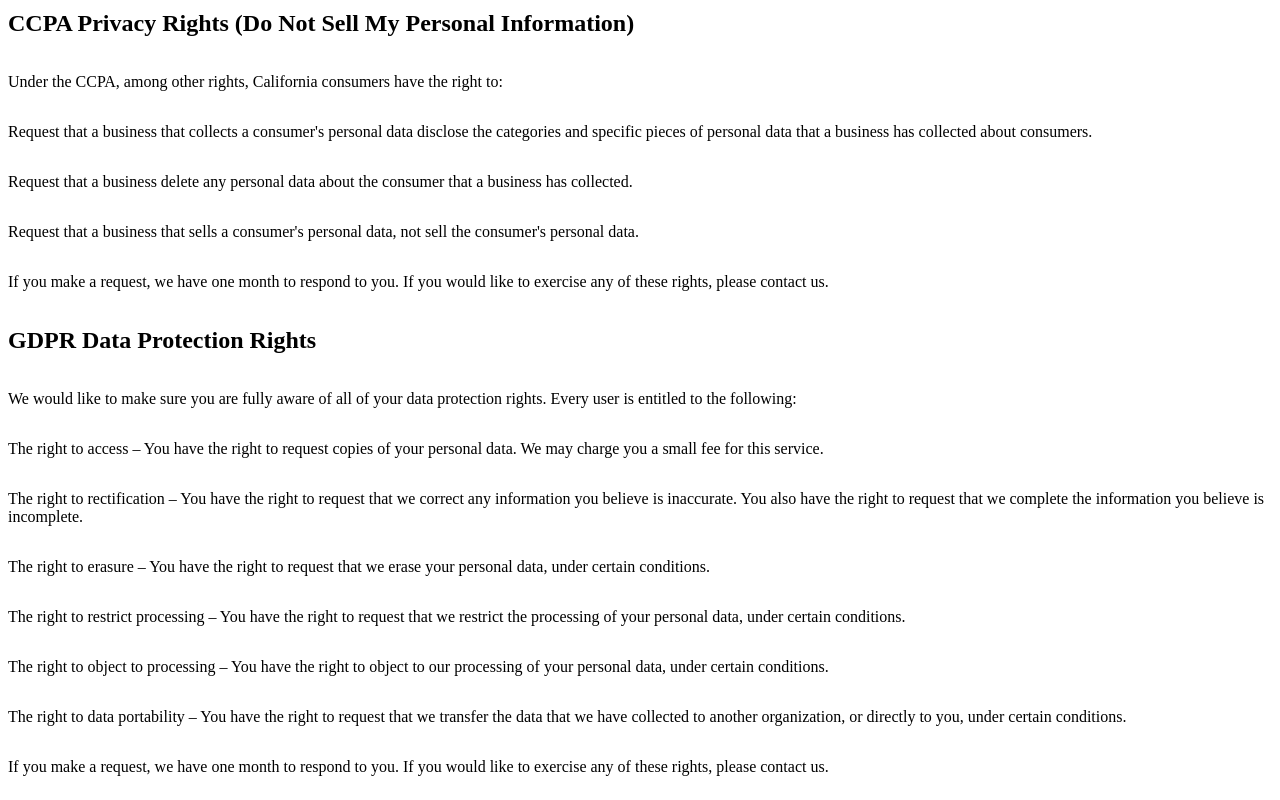
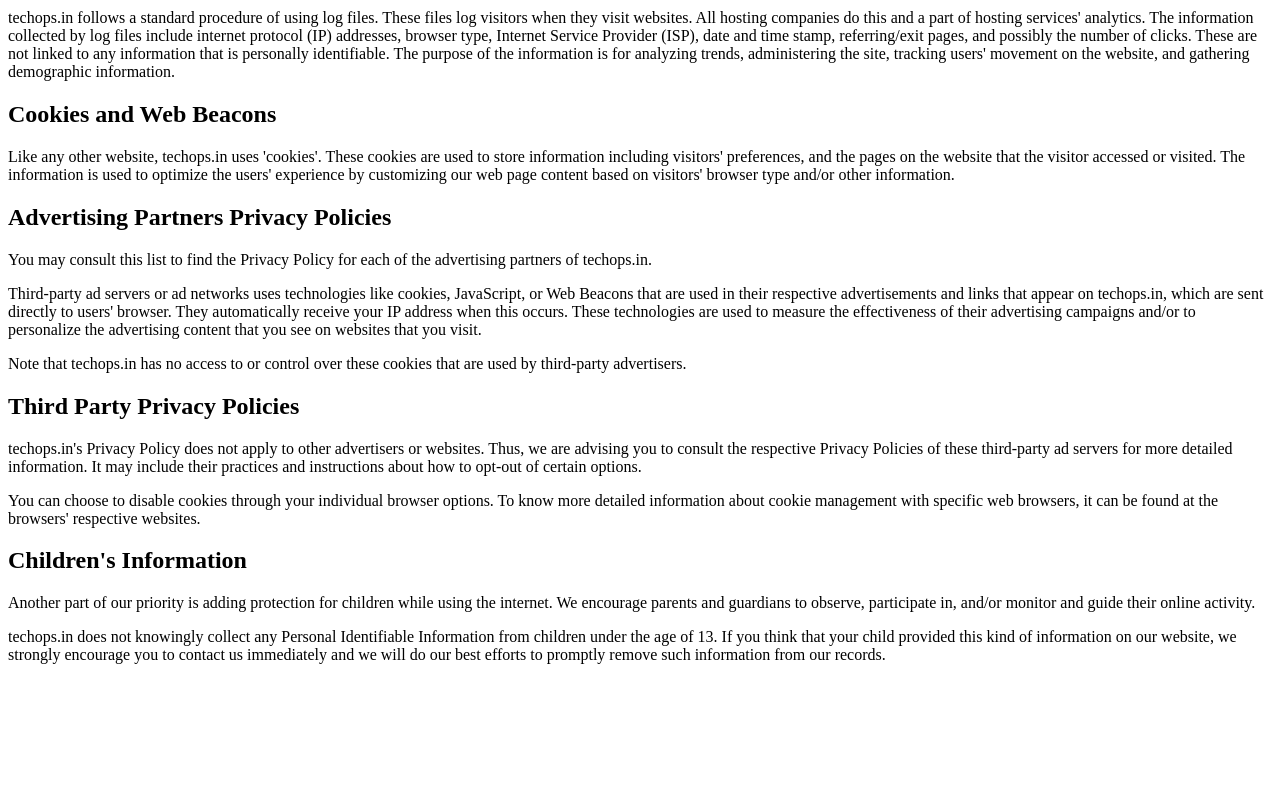
Before and after one commit to technologyops/techops.in, a plain HTML site: page privacy/index.html in a window 1280 px wide. Shown: the part 760-1560 px from the top of the page. After the commit the page ends 1440 px from the top, so only its background shows below. Drawn offline with Linux system fonts and the light colour scheme.

Commit message:
Update index.html

```diff
--- a/privacy/index.html
+++ b/privacy/index.html
@@ -3,40 +3,22 @@
 <head>
   <meta charset="utf-8">
   <meta name="viewport" content="width=device-width, initial-scale=1">
-<style>
-body {
-  display: flex;
-  flex-direction: column;
-  justify-content: center;
-  height: 100vh;
-}
-</style>
 </head>
 
 <body>
 
 <h1>Privacy Policy for techops</h1>
-
 <p>At techops.in, accessible from https://techops.in/, one of our main priorities is the privacy of our visitors. This Privacy Policy document contains types of information that is collected and recorded by techops.in and how we use it.</p>
-
 <p>If you have additional questions or require more information about our Privacy Policy, do not hesitate to contact us.</p>
-
 <p>This Privacy Policy applies only to our online activities and is valid for visitors to our website with regards to the information that they shared and/or collect in techops.in. This policy is not applicable to any information collected offline or via channels other than this website.</p>
-
 <h2>Consent</h2>
-
 <p>By using our website, you hereby consent to our Privacy Policy and agree to its terms.</p>
-
 <h2>Information we collect</h2>
-
 <p>The personal information that you are asked to provide, and the reasons why you are asked to provide it, will be made clear to you at the point we ask you to provide your personal information.</p>
 <p>If you contact us directly, we may receive additional information about you such as your name, email address, phone number, the contents of the message and/or attachments you may send us, and any other information you may choose to provide.</p>
 <p>When you register for an Account, we may ask for your contact information, including items such as name, company name, address, email address, and telephone number.</p>
-
 <h2>How we use your information</h2>
-
 <p>We use the information we collect in various ways, including to:</p>
-
 <ul>
 <li>Provide, operate, and maintain our website</li>
 <li>Improve, personalize, and expand our website</li>
@@ -46,52 +28,19 @@
 <li>Send you emails</li>
 <li>Find and prevent fraud</li>
 </ul>
-
 <h2>Log Files</h2>
-
 <p>techops.in follows a standard procedure of using log files. These files log visitors when they visit websites. All hosting companies do this and a part of hosting services' analytics. The information collected by log files include internet protocol (IP) addresses, browser type, Internet Service Provider (ISP), date and time stamp, referring/exit pages, and possibly the number of clicks. These are not linked to any information that is personally identifiable. The purpose of the information is for analyzing trends, administering the site, tracking users' movement on the website, and gathering demographic information.</p>
-
 <h2>Cookies and Web Beacons</h2>
-
 <p>Like any other website, techops.in uses 'cookies'. These cookies are used to store information including visitors' preferences, and the pages on the website that the visitor accessed or visited. The information is used to optimize the users' experience by customizing our web page content based on visitors' browser type and/or other information.</p>
-
 <h2>Advertising Partners Privacy Policies</h2>
-
 <P>You may consult this list to find the Privacy Policy for each of the advertising partners of techops.in.</p>
-
 <p>Third-party ad servers or ad networks uses technologies like cookies, JavaScript, or Web Beacons that are used in their respective advertisements and links that appear on techops.in, which are sent directly to users' browser. They automatically receive your IP address when this occurs. These technologies are used to measure the effectiveness of their advertising campaigns and/or to personalize the advertising content that you see on websites that you visit.</p>
-
 <p>Note that techops.in has no access to or control over these cookies that are used by third-party advertisers.</p>
-
 <h2>Third Party Privacy Policies</h2>
-
 <p>techops.in's Privacy Policy does not apply to other advertisers or websites. Thus, we are advising you to consult the respective Privacy Policies of these third-party ad servers for more detailed information. It may include their practices and instructions about how to opt-out of certain options. </p>
-
 <p>You can choose to disable cookies through your individual browser options. To know more detailed information about cookie management with specific web browsers, it can be found at the browsers' respective websites.</p>
-
-<h2>CCPA Privacy Rights (Do Not Sell My Personal Information)</h2>
-
-<p>Under the CCPA, among other rights, California consumers have the right to:</p>
-<p>Request that a business that collects a consumer's personal data disclose the categories and specific pieces of personal data that a business has collected about consumers.</p>
-<p>Request that a business delete any personal data about the consumer that a business has collected.</p>
-<p>Request that a business that sells a consumer's personal data, not sell the consumer's personal data.</p>
-<p>If you make a request, we have one month to respond to you. If you would like to exercise any of these rights, please contact us.</p>
-
-<h2>GDPR Data Protection Rights</h2>
-
-<p>We would like to make sure you are fully aware of all of your data protection rights. Every user is entitled to the following:</p>
-<p>The right to access – You have the right to request copies of your personal data. We may charge you a small fee for this service.</p>
-<p>The right to rectification – You have the right to request that we correct any information you believe is inaccurate. You also have the right to request that we complete the information you believe is incomplete.</p>
-<p>The right to erasure – You have the right to request that we erase your personal data, under certain conditions.</p>
-<p>The right to restrict processing – You have the right to request that we restrict the processing of your personal data, under certain conditions.</p>
-<p>The right to object to processing – You have the right to object to our processing of your personal data, under certain conditions.</p>
-<p>The right to data portability – You have the right to request that we transfer the data that we have collected to another organization, or directly to you, under certain conditions.</p>
-<p>If you make a request, we have one month to respond to you. If you would like to exercise any of these rights, please contact us.</p>
-
 <h2>Children's Information</h2>
-
 <p>Another part of our priority is adding protection for children while using the internet. We encourage parents and guardians to observe, participate in, and/or monitor and guide their online activity.</p>
-
 <p>techops.in does not knowingly collect any Personal Identifiable Information from children under the age of 13. If you think that your child provided this kind of information on our website, we strongly encourage you to contact us immediately and we will do our best efforts to promptly remove such information from our records.</p>
 
 </body>
```
